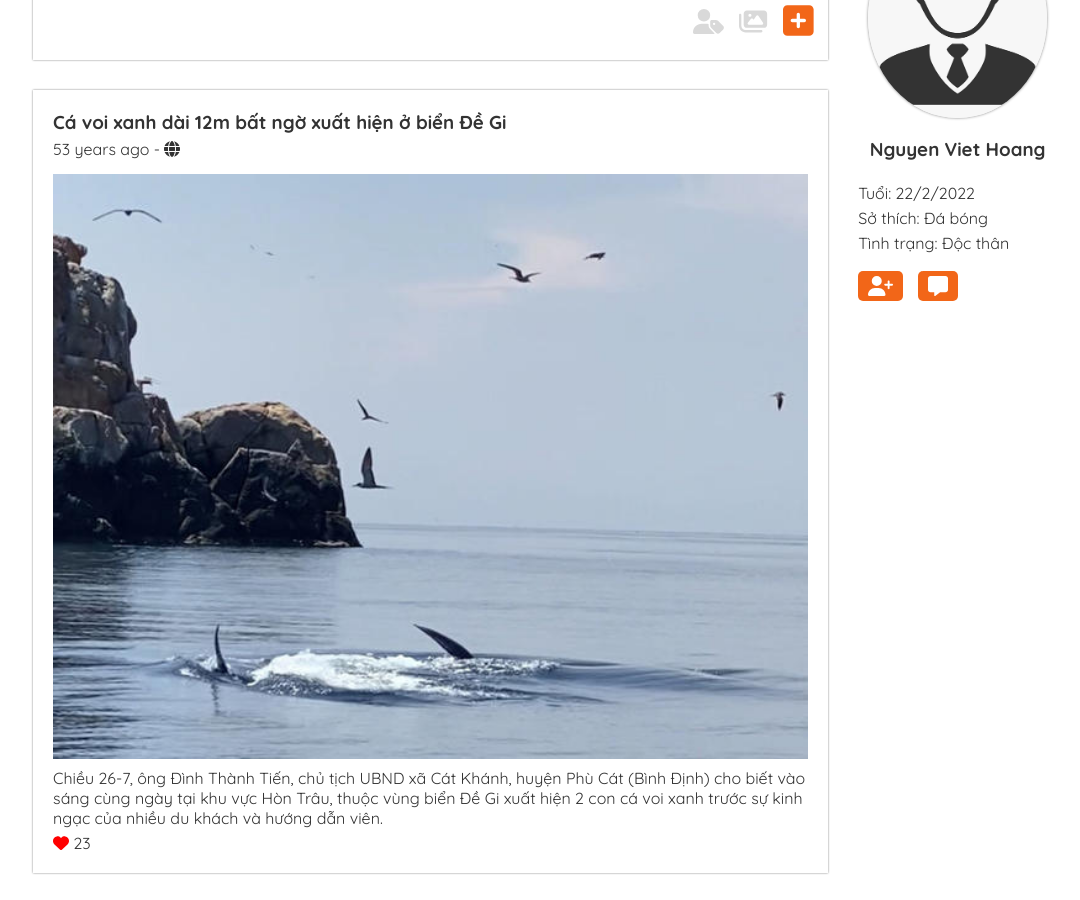
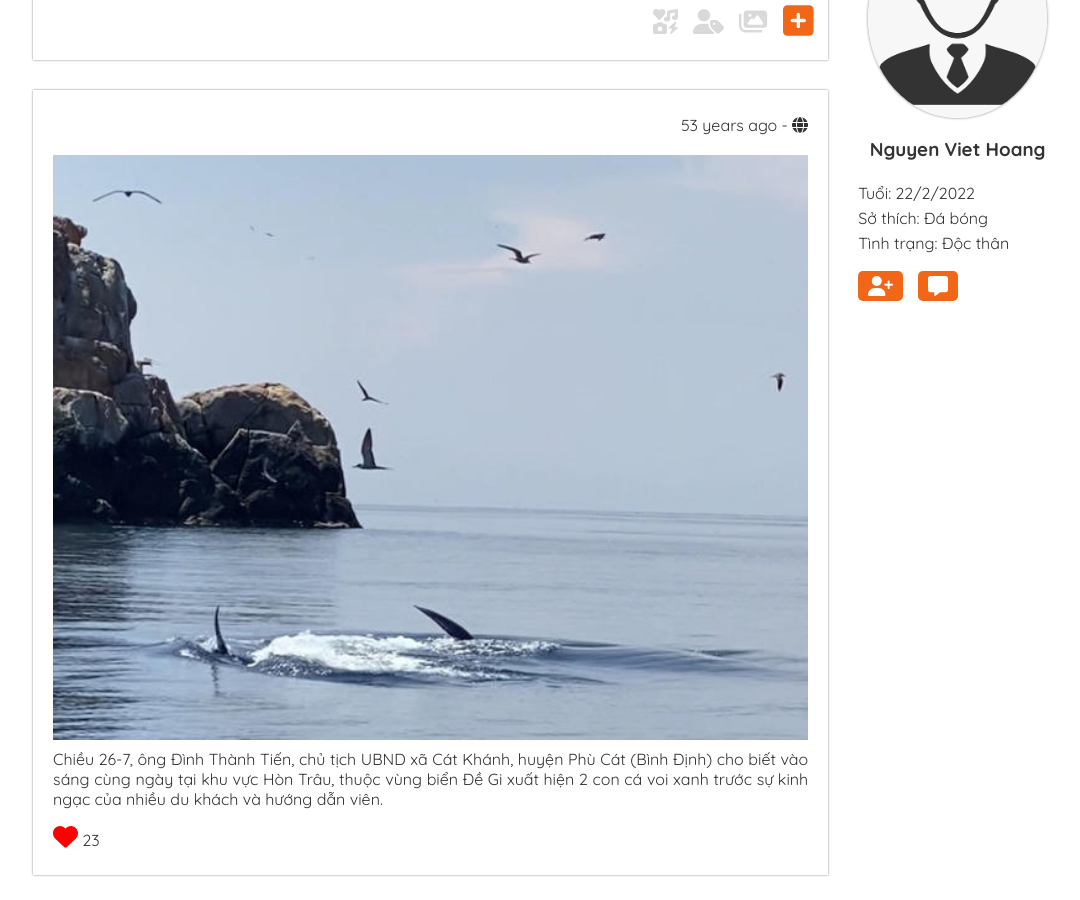
Before and after one commit to NhanHoVan/tolala-web, a React (Create React App) app: page / in a window 1280 px wide. Shown: the part 500-1400 px from the top of the page, without its empty margins (95-1175 px from the left). Built offline with nearby package versions, Linux system fonts and the light colour scheme.

Commit message:
NhanHV - Update Home page

```diff
--- a/src/screens/home/Home.js
+++ b/src/screens/home/Home.js
@@ -1,13 +1,12 @@
 import React, { useEffect, useState } from 'react';
 import './home.css';
 import { FontAwesomeIcon } from '@fortawesome/react-fontawesome';
-import { faAngleLeft, faAngleRight, faGlobe, faHeart, faImages, faLock, faMessage, faSquarePlus, faUserGroup, faUserPlus, faUserTag } from '@fortawesome/free-solid-svg-icons';
+import { faAngleLeft, faAngleRight, faGlobe, faHeart, faIcons, faImages, faLock, faMessage, faSquarePlus, faUserGroup, faUserPlus, faUserTag } from '@fortawesome/free-solid-svg-icons';
 import { Link } from 'react-router-dom';
 import moment from 'moment';
 
 const arrFeed = [{
     id: 0,
-    title: "",
     content: "",
     image: "",
     author: "",
@@ -19,7 +18,6 @@ const arrFeed = [{
 
 const feedList = [{
     id: 1,
-    title: "Cá voi xanh dài 12m bất ngờ xuất hiện ở biển Đề Gi",
     content: "Chiều 26-7, ông Đình Thành Tiến, chủ tịch UBND xã Cát Khánh, huyện Phù Cát (Bình Định) cho biết vào sáng cùng ngày tại khu vực Hòn Trâu, thuộc vùng biển Đề Gi xuất hiện 2 con cá voi xanh trước sự kinh ngạc của nhiều du khách và hướng dẫn viên.",
     image: "./imgs/feed1.jpg",
     author: "aaaaas1",
@@ -30,7 +28,6 @@ const feedList = [{
   },
   {
     id: 2,
-    title: "Động vật ăn tạp lớn nhất thế giới",
     content: "Cá mập voi là loài ăn lọc và từ lâu giới khoa học đã quan sát chúng ăn nhuyễn thể ở rạn san hô Ningaloo ngoài khơi Tây Australia. Nhưng khi các nhà nghiên cứu phân tích mẫu sinh thiết từ cá mập voi sống quanh rạn san hô, họ phát hiện thực chất chúng ăn rất nhiều thực vật.",
     image: "./imgs/feed2.jpg",
     author: "aaaaas1",
@@ -116,6 +113,7 @@ const Home = (props) => {
                         </div>
                         <textarea rows="4" placeholder='Bạn đang nghĩ gì?'></textarea>
                         <div className='display_flex_right'>
+                            <p><FontAwesomeIcon icon={faIcons}/></p>
                             <p><FontAwesomeIcon icon={faUserTag}/></p>
                             <p><FontAwesomeIcon icon={faImages}/></p>
                             <p><FontAwesomeIcon icon={faSquarePlus}/></p>
@@ -123,15 +121,16 @@ const Home = (props) => {
                     </div>
                     {feeds.map((feed)=> (
                         <div className='feed' key={feed.id}>
-                            <h3 className='title_feed'>{feed.title}</h3>
-                            <p>{moment(feed.createDate).startOf('day').fromNow()} - {shareTo(feed.shareTo)}</p>
+                            <div className='display_flex_right'>
+                                <p>{moment(feed.createDate).startOf('day').fromNow()} - {shareTo(feed.shareTo)}</p>
+                            </div>
                             <div className='img_feed'>
                                 {(feed.image === "") ? ("") :
                                     (<img src={feed.image} alt="This is the feed's img"/>)
                                     }
                             </div>
                             <p>{feed.content}</p>
-                            <div onClick={addLike}><FontAwesomeIcon className='iconHeart' icon={faHeart}/> {feed.like}</div>
+                            <p onClick={addLike}><FontAwesomeIcon className='iconHeart' icon={faHeart}/> {feed.like}</p>
                         </div>
                     )) }
                 </div>
--- a/src/screens/home/home.css
+++ b/src/screens/home/home.css
@@ -108,6 +108,7 @@
 }
 .feed p {
     margin: 5px 0px;
+    text-align: justify;
 }
 .img_feed{
     margin-top: 15px;
@@ -117,6 +118,10 @@
     height: auto;
     object-fit: cover;
 }
+.iconHeart {
+    font-size: 25px;
+    margin-top: 10px;
+}
 .iconHeart path {
     color: #ff0000;
 }
```
